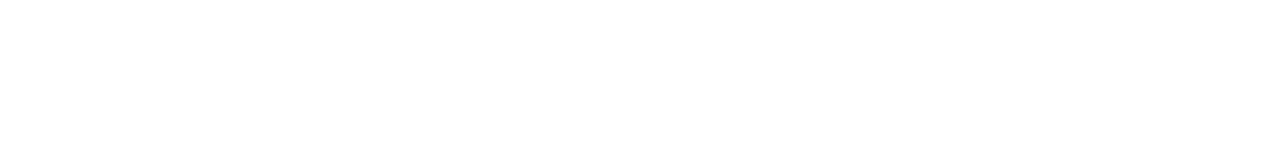
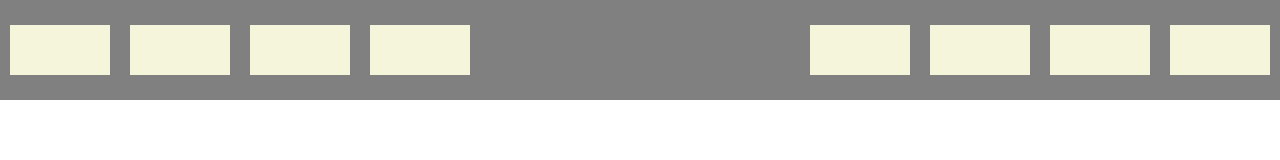
Before and after one commit to MattiaUsai/htmlcss-dropbox, a plain HTML site: page index.html in a window 1280 px wide. Drawn offline with Linux system fonts and the light colour scheme.

Commit message:
header square complete

```diff
--- a/css/style.css
+++ b/css/style.css
@@ -0,0 +1,72 @@
+*{
+    box-sizing: border-box;
+    margin: 0;
+    padding: 0;
+}
+
+.container{
+    max-width: 80vw;
+}
+.col-30{
+    width: 30%;
+}
+.col-50{
+    width: 50%;
+}
+.col-60{
+    width: 60%;
+}
+.col-40{
+    width: 40%;
+}
+.left{
+  justify-content: flex-start;
+}
+.right{
+    justify-content: flex-end;
+}
+
+
+
+
+
+
+
+
+
+.content-header{
+    height: 100px;
+    width: 100%;
+    background-color: aquamarine;
+    display: flex;
+    align-items: center;
+}
+
+.content-header > .items-container{
+    height: 50px;
+    width: 50%;
+    display: flex;
+
+}
+
+.items-container>.items{
+    height: 50px;
+    width: 100px;
+    background-color: beige;
+    margin: 0 10px ;
+}
+
+
+/* colori di sfondo */
+.bg-blue{
+    background-color: blue;
+}
+.bg-red{
+    background-color: red;
+}
+.bg-green{
+    background-color: green;
+}
+.bg-gray{
+    background-color: gray;
+}
--- a/index.html
+++ b/index.html
@@ -1,11 +1,32 @@
 <!DOCTYPE html>
 <html lang="en">
 <head>
+    <link rel="stylesheet" href="./css/style.css">
     <meta charset="UTF-8">
     <meta name="viewport" content="width=device-width, initial-scale=1.0">
     <title>Document</title>
 </head>
 <body>
+    <header>
+        <div class="content-header bg-gray">
+
+            <div class=" items-container left ">
+                <div class=" items "></div>
+                <div class=" items "></div>
+                <div class=" items "></div>
+                <div class=" items "></div>
+            </div>
+
+            <div class=" items-container right ">
+                <div class=" items "></div>
+                <div class=" items "></div>
+                <div class=" items "></div>
+                <div class=" items "></div>
+            </div>
+        </div>
+    </header>
+    <main></main>
+    <footer></footer>
 
 </body>
 </html>
```
